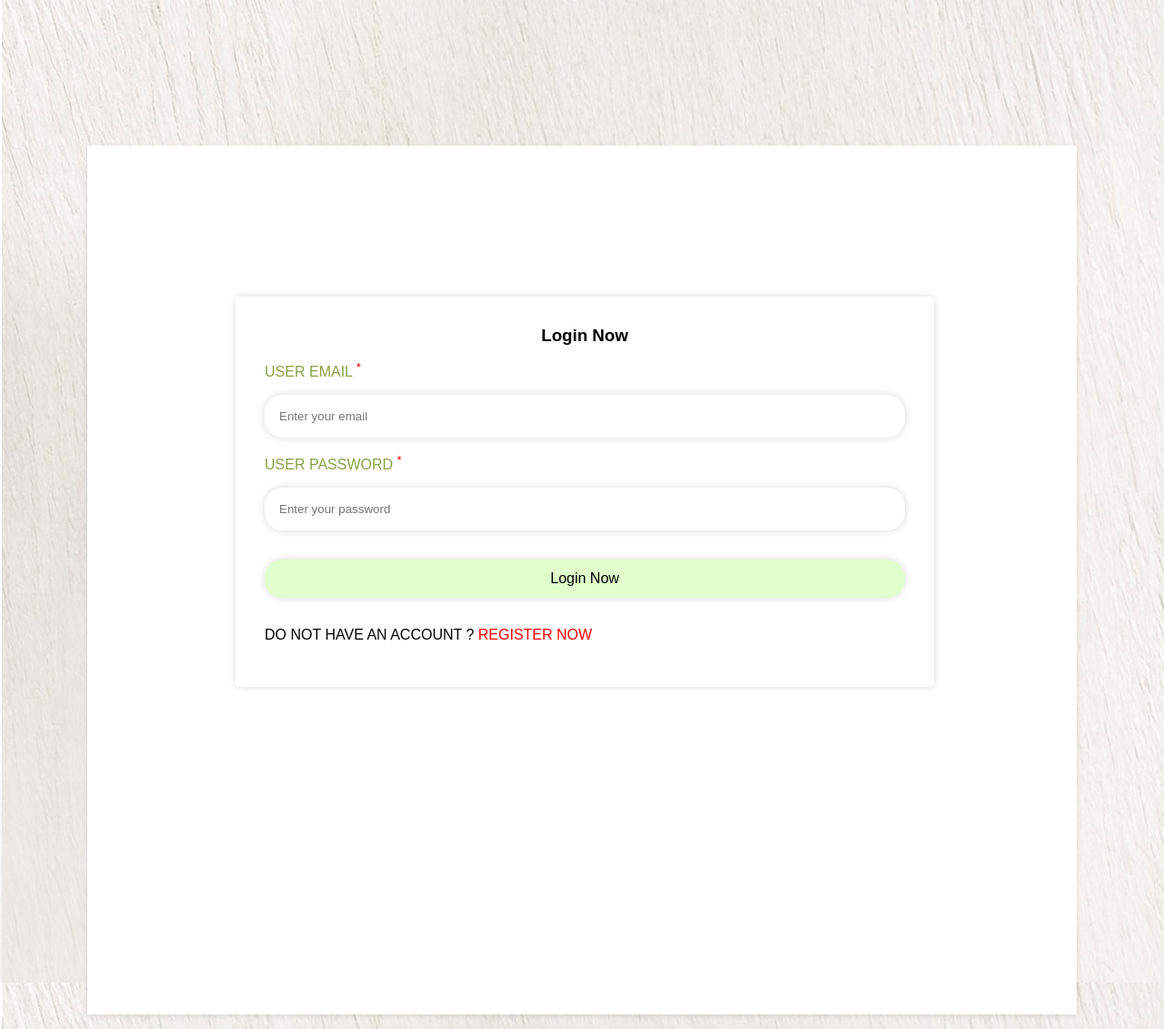
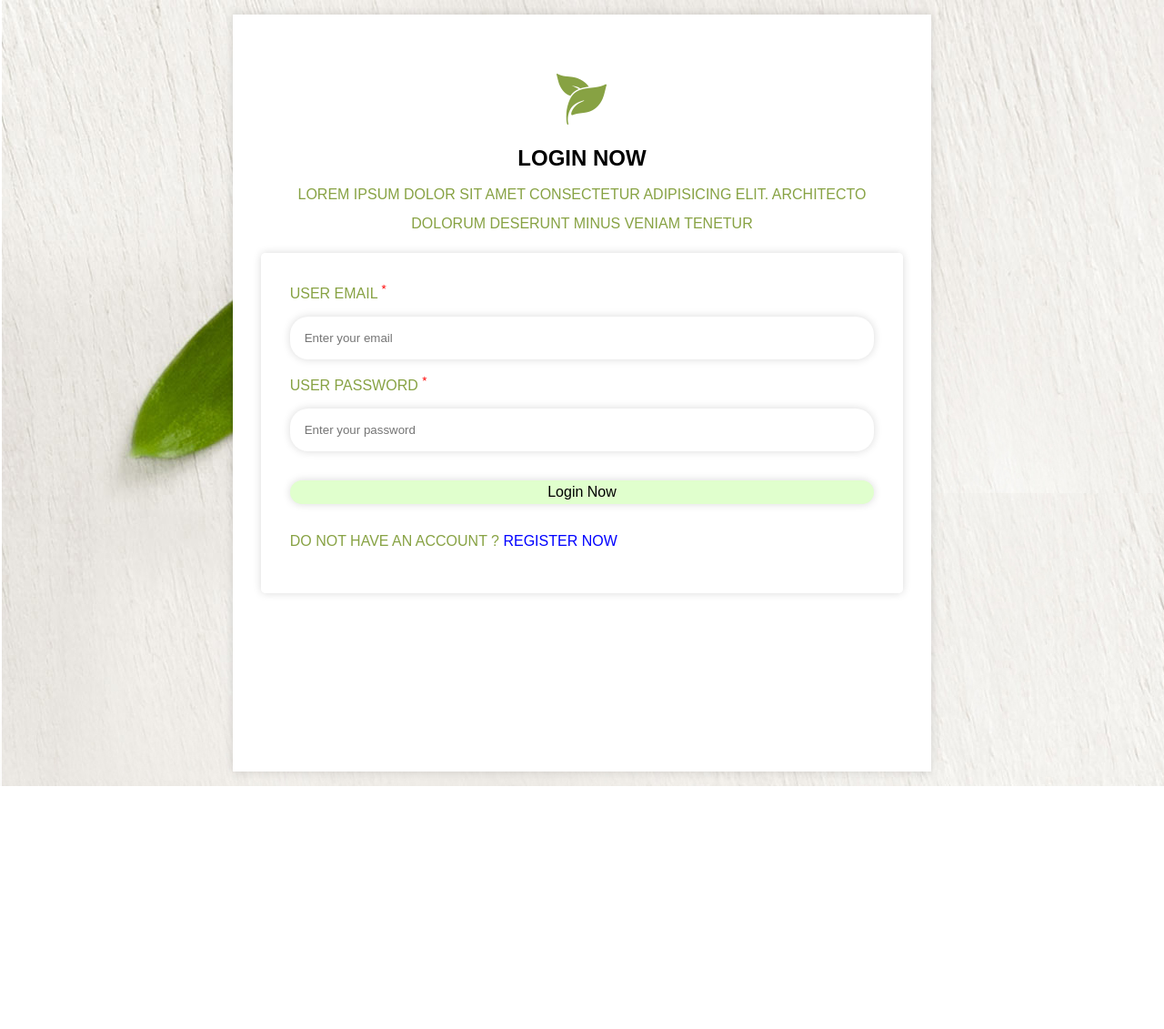
Before and after one commit to TyTy7023/Web2, a PHP site: page /login.php in a window 1280 px wide. Shown: the whole page at 91% size. After the commit the page ends 864 px from the top, so only its background shows below. Run offline with PHP 8.4, Linux system fonts and the light colour scheme.

Commit message:
giao diện admin giống user

```diff
--- a/User/login.php
+++ b/User/login.php
@@ -63,7 +63,8 @@
                     <input type="password" name="pass" required placeholder="enter your name" maxlength="50"
                         oninput="this.value = this.value.replace(/\s/g, '')">
                 </div>
-                <input type="submit" name="submit" value="login now" class="btn">
+
+                <button type="submit" name="submit" value="login now" class="btn">login now</button>
                 <p>do not have an account? <a href="register.php">register now</a></p>
             </form>
         </section>
--- a/green coffee admin panel/admin/admin_style.css
+++ b/green coffee admin panel/admin/admin_style.css
@@ -20,12 +20,23 @@ body{
     width: 100%;
 }
 .main{
-    width: 85vw;
+    width: 95vw;
     background: #fff;
     box-shadow: 0 2px 6px 0 rgb(0 0 0/10%);
     margin: 1rem auto;
     margin-top: 10rem;
     padding: 2%;
+}
+.main-container{
+    background: #fff;
+    width: 60vw;
+    min-width: 80vh;
+    box-shadow: var(--box-shadow);
+    display: flex;
+    justify-content: center;
+    align-items: center;
+    margin: 1rem auto;
+    padding: 1rem 0;
 }
 a{
     text-decoration: none;
@@ -34,7 +45,7 @@ ul{
     list-style: none;
 }
 .btn{
-    line-height: 2;
+    line-height: 1;
     background-color: var(--light-green);
     padding: 5px 35px;
     display: inline-block;
@@ -106,6 +117,16 @@ form h3{
     text-transform: capitalize;
     margin-bottom: 1rem;
 }
+.form-container p{
+    color: var(--green);
+}
+.title{
+    text-align: center;
+    text-transform: uppercase;
+    font-size: 1rem;
+    margin:1rem 0;
+    line-height: 2;
+}
 .form-container{
     width: 60vw;
     margin: 0 auto;
@@ -128,7 +149,7 @@ textarea{
     margin: 1rem 0;
 }
 .form-container form p a{
-    color: red;
+    color: blue;
 }
 .box-container{
     display: grid;
@@ -146,7 +167,7 @@ textarea{
     margin-bottom: 1rem;
 }
 section, .post-editor{
-    width: 75vw;
+    width: 85vw;
     min-height: 100vh;
     border-radius: 10px;
     padding: 4%;
--- a/green coffee admin panel/admin/login.php
+++ b/green coffee admin panel/admin/login.php
@@ -45,11 +45,18 @@
 </head>
 <body>
 
-        <div class="main">
-                <section>
-                    <div class="form-container" id="admin_login">
-                        <form action="" method="post" enctype="multipart/form-data">
-                            <h3>login now</h3>
+<div class="main-container">
+        <section class="form-container">
+            <div class="title">
+                <img src="../img/download.png">
+                <h1>LOGIN now</h1>
+                <p>Lorem ipsum dolor sit amet consectetur adipisicing elit. Architecto dolorum deserunt minus
+                    veniam
+                    tenetur
+                </p>
+            </div>
+            <form action="" method="post" enctype="multipart/form-data">
+
 
                             <div class="input-field">
                                     <label for="">user email <sup>*</sup></label>
@@ -65,9 +72,8 @@
                             <button type="submit" name="login" class="btn">login now</button>
                             <p>do not have an account ? <a href="register.php">register now</a></p>
                         </form>
-                    </div>
-                </section>
-        </div>
+        </section>
+    </div>
 
         <!-- sweetalert cdn link -->
         <script src="https://cdnjs.cloudflare.com/ajax/libs/sweetalert/2.1.2/sweetalert.min.js"></script>
```
Also changed, not shown: User/style.css (+12 -8 lines).
